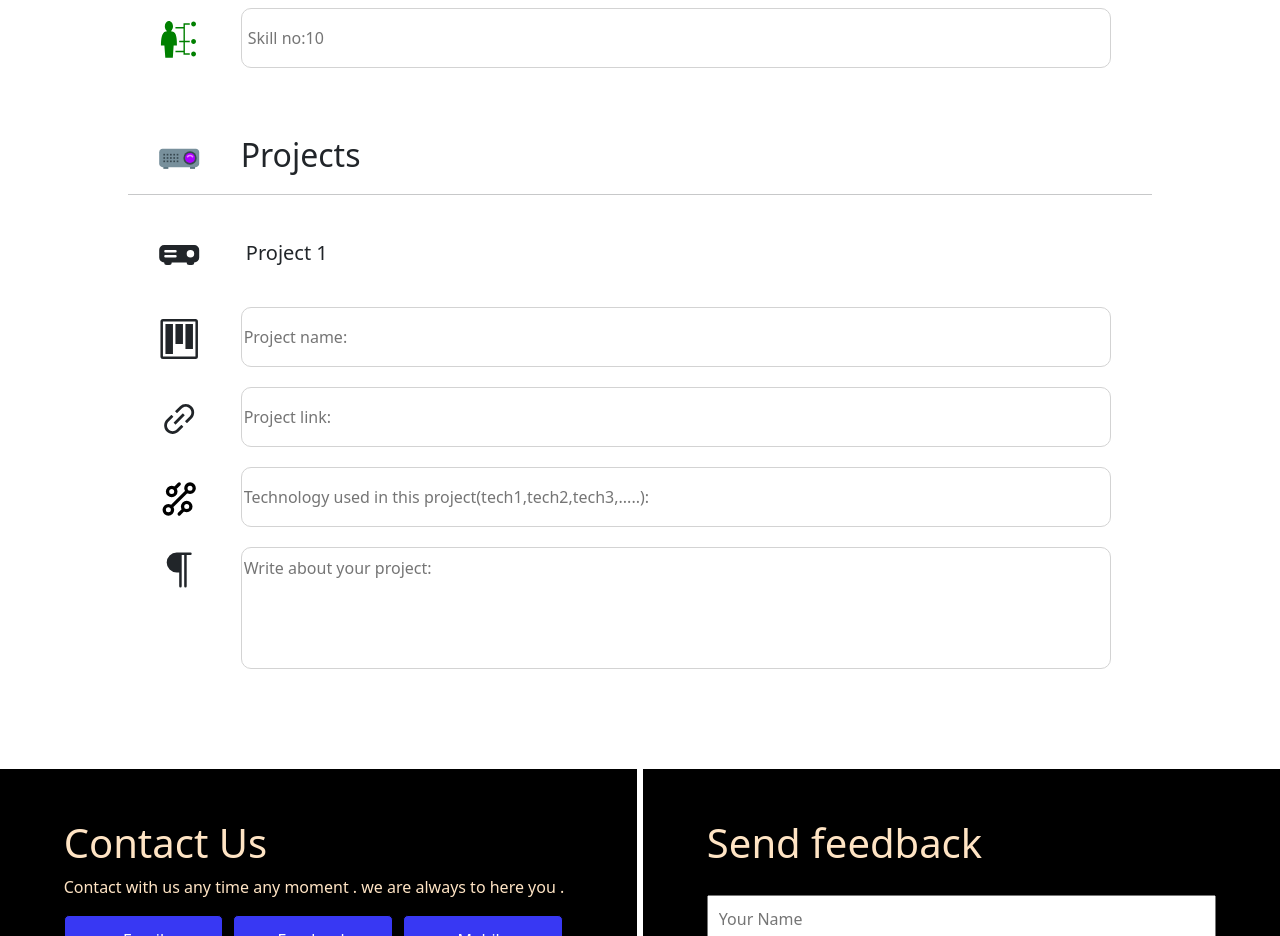
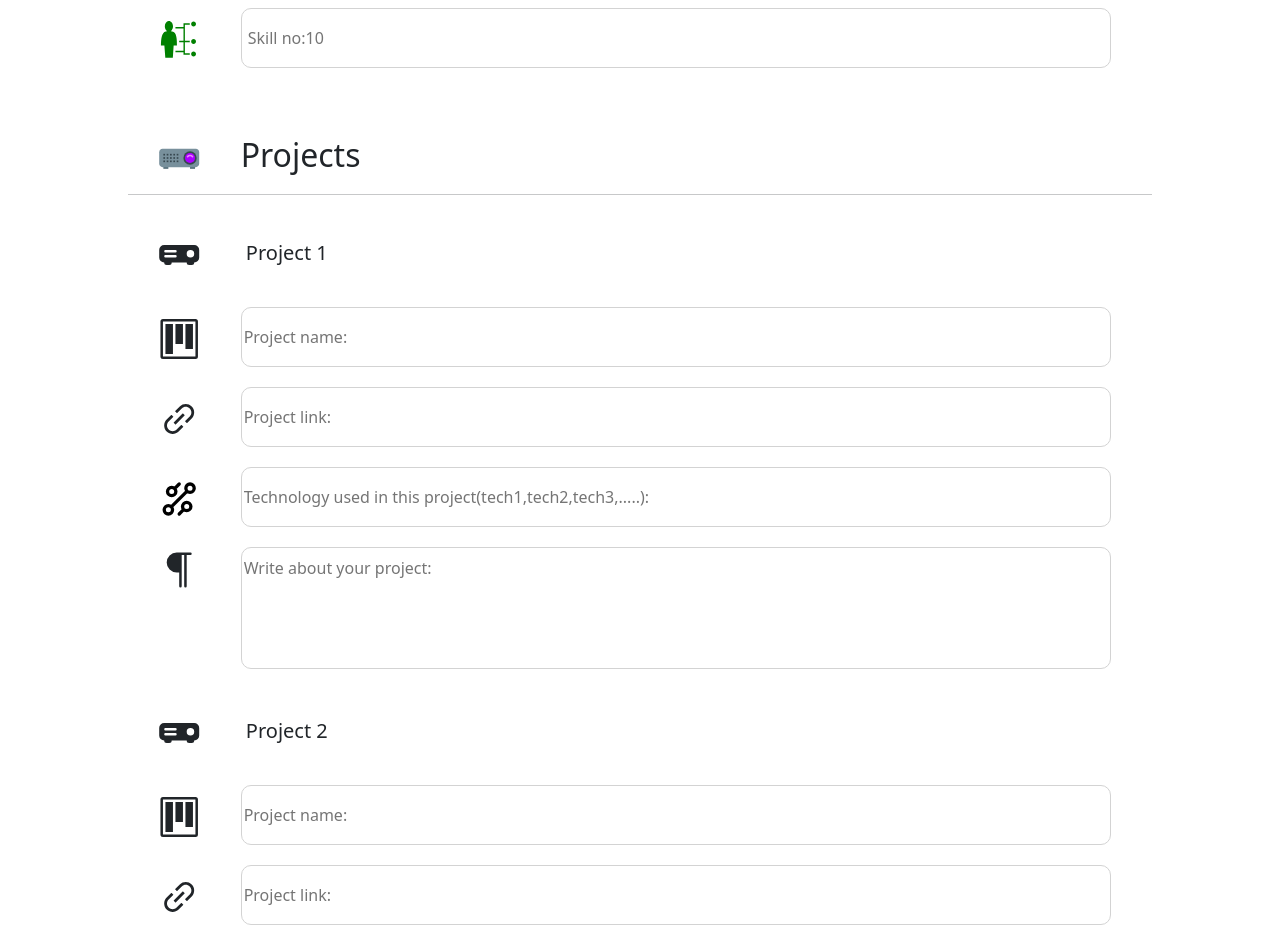
Before and after one commit to apurba2002/resume, a React (Create React App) app in the folder frontend/: page / in a window 1280 px wide. Shown: the part 8560-9496 px from the top of the page. Built offline with nearby package versions, Linux system fonts and the light colour scheme.

Commit message:
create 5 project input

```diff
--- a/frontend/src/App.js
+++ b/frontend/src/App.js
@@ -1,6 +1,14 @@
 import 'bootstrap/dist/css/bootstrap.min.css'
 import 'bootstrap/dist/js/bootstrap.min.js'
 import React from "react";
+
+import ReactDOM from "react-dom/client";
+import {
+    BrowserRouter,
+    createBrowserRouter,
+    RouterProvider,
+} from "react-router-dom";
+import { Outlet, Link } from "react-router-dom";
 import { BsFacebook } from "react-icons/bs";
 import { MdAlternateEmail } from "react-icons/md";
 import { MdCall } from "react-icons/md";
@@ -215,7 +223,7 @@ class Navbar extends React.Component {
                                         <a className="nav-link " aria-current="page" href="#">About</a>
                                     </li>
                                     <li className="nav-item">
-                                        <a className="nav-link" href="#">Privacy policy</a>
+                                        <Link to={'router'} className="nav-link" >Privacy policy</Link>
                                     </li>
                                     <li className="nav-item">
                                         <a className="nav-link" href="#footer">Contact</a>
@@ -833,7 +841,7 @@ class Input extends React.Component {
                             <Skill />
                             <br></br>
                             <br></br>
-                            <Project />
+                            <Projectall />
 
 
                         </form>
@@ -845,42 +853,103 @@ class Input extends React.Component {
         )
     }
 }
-const Project = () => {
+const Projecthead = (num) => {
     return (
         <div>
-            <h2><FcVideoProjector style={{ width: "10%", height: "40px", marginRight: "1%",  }} />Projects</h2>
-            <hr></hr>
-            <br></br>
-            {Projecthead(1)}
-            <br></br>
-            <GoProject style={{ width: "10%", height: "40px", marginRight: "1%",  }} /><span><input type="text"  placeholder="Project name:"></input></span>
-
-            <br></br>
-            <AiOutlineLink style={{ width: "10%", height: "40px", marginRight: "1%",  }} /><span><input type="url"  placeholder="Project link:"></input></span>
-
-            <br></br>
-            <GrTechnology style={{ width: "10%", height: "40px", marginRight: "1%",  }} /><span><input type="text"  placeholder="Technology used in this project(tech1,tech2,tech3,.....):"></input></span>
-
-            <br></br>
-            <BsParagraph style={{ width: "10%", height: "40px", marginRight: "1%",  }} /><span><input style={{paddingBottom:"100px",paddingTop:"20px"}} type="text"  placeholder="Write about your project:"></input></span>
-
+            <h5><BsProjectorFill style={{ width: "10%", height: "40px", marginRight: "1%", }} /> Project {num}</h5>
 
         </div>
     )
 }
-const Projecthead = (num) => {
+const Projectinput = () => {
     return (
         <div>
-            <h5><BsProjectorFill style={{ width: "10%", height: "40px", marginRight: "1%",  }} /> Project {num}</h5>
+            <GoProject style={{ width: "10%", height: "40px", marginRight: "1%", }} /><span><input type="text" placeholder="Project name:"></input></span>
+
+            <br></br>
+            <AiOutlineLink style={{ width: "10%", height: "40px", marginRight: "1%", }} /><span><input type="url" placeholder="Project link:"></input></span>
+
+            <br></br>
+            <GrTechnology style={{ width: "10%", height: "40px", marginRight: "1%", }} /><span><input type="text" placeholder="Technology used in this project(tech1,tech2,tech3,.....):"></input></span>
+
+            <br></br>
+            <BsParagraph style={{ width: "10%", height: "40px", marginRight: "1%", }} /><span><input style={{ paddingBottom: "100px", paddingTop: "20px" }} type="text" placeholder="Write about your project:"></input></span>
+
+        </div>
+    )
+}
+const Project1 = () => {
+    return (
+        <div>
+            {Projecthead(1)}
+            <br></br>
+            {Projectinput()}
+        </div>
+    )
+}
+const Project2 = () => {
+    return (
+        <div>
+            {Projecthead(2)}
+            <br></br>
+            {Projectinput()}
+        </div>
+    )
+}
+const Project3 = () => {
+    return (
+        <div>
+            {Projecthead(3)}
+            <br></br>
+            {Projectinput()}
+        </div>
+    )
+}
+const Project4 = () => {
+    return (
+        <div>
+            {Projecthead(4)}
+            <br></br>
+            {Projectinput()}
+        </div>
+    )
+}
+const Project5 = () => {
+    return (
+        <div>
+            {Projecthead(5)}
+            <br></br>
+            {Projectinput()}
+        </div>
+    )
+}
+const Projectall = () => {
+    return (
+        <div>
+            <h2><FcVideoProjector style={{ width: "10%", height: "40px", marginRight: "1%", }} />Projects</h2>
+            <hr></hr>
+            <br></br>
+            {Project1()}
+            <br></br>
+            {Project2()}
+            <br></br>
+            {Project3()}
+            <br></br>
+            {Project4()}
+            <br></br>
+            {Project5()}
+            <br></br>
 
         </div>
     )
 }
 
+
 function App() {
     return (
         <>
 
+            <BrowserRouter>
                 <Navbar />
 
                 <Promotion />
@@ -892,6 +961,7 @@ function App() {
                 <Input />
 
                 <Footer />
+            </BrowserRouter>
 
 
 
```
Also changed, not shown: 1 other file (tests, documents, lock files or other folders). Lines whose indentation alone changed are shown as unchanged.
